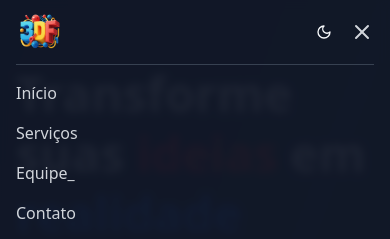
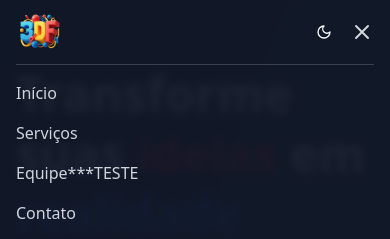
Before and after one commit to 3dfprint/3dfprint, a React (Vite) app: page / in a window 390 px wide. Both pictures are taken after a click on the button 362 px from the left and 32 px from the top of the page. Shown: the top 239 px of the page. Built offline with nearby package versions, Linux system fonts and the light colour scheme.

Commit message:
Outro Teste

```diff
--- a/src/components/Header.tsx
+++ b/src/components/Header.tsx
@@ -93,7 +93,7 @@ const Header = () => {
                 onClick={() => scrollToSection('equipe')}
                 className="text-left text-gray-700 dark:text-gray-300 hover:text-brand-blue dark:hover:text-brand-blue transition-colors"
               >
-                Equipe_
+                Equipe***TESTE
               </button>
               <button
                 onClick={() => scrollToSection('contato')}
```
